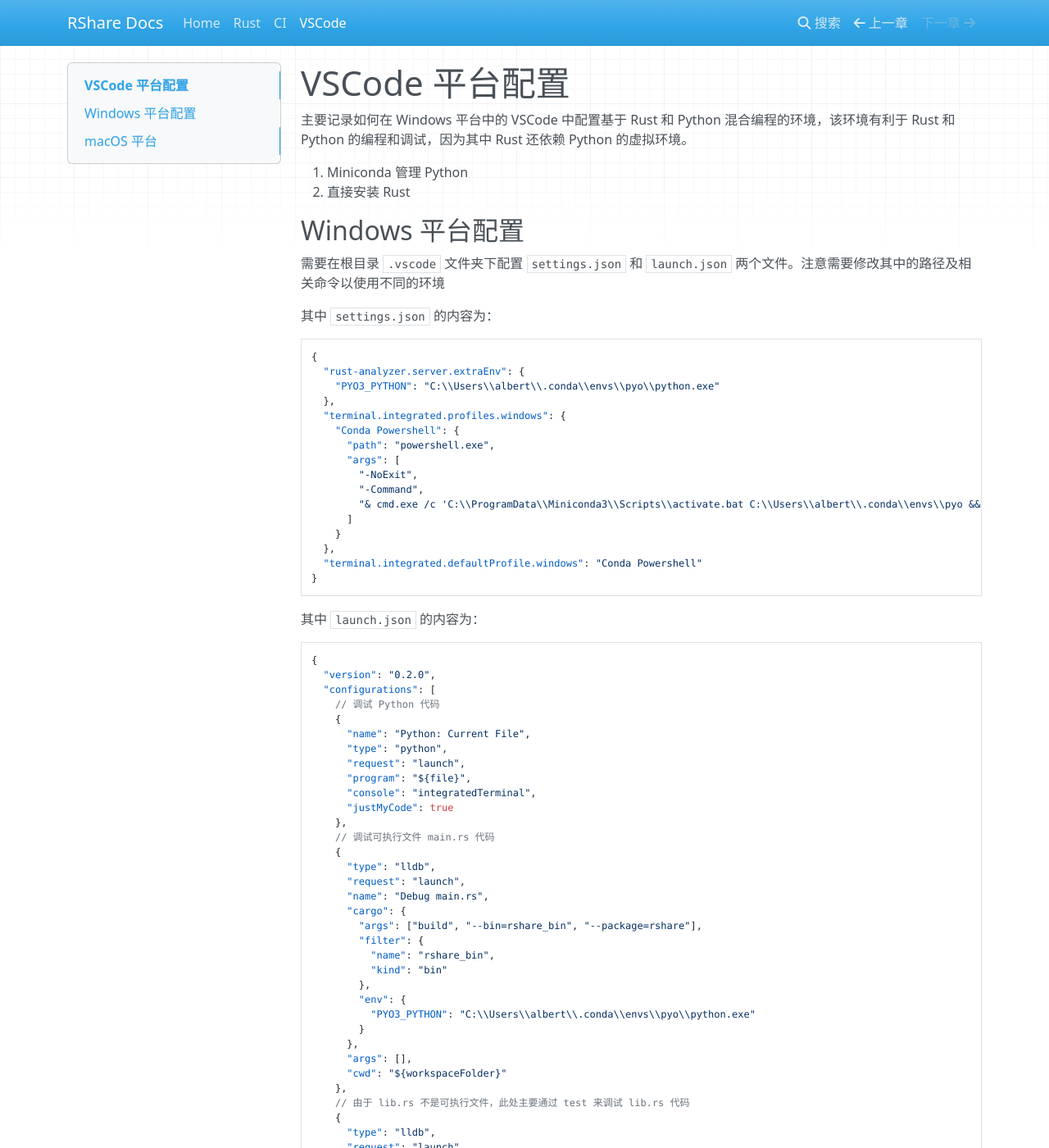
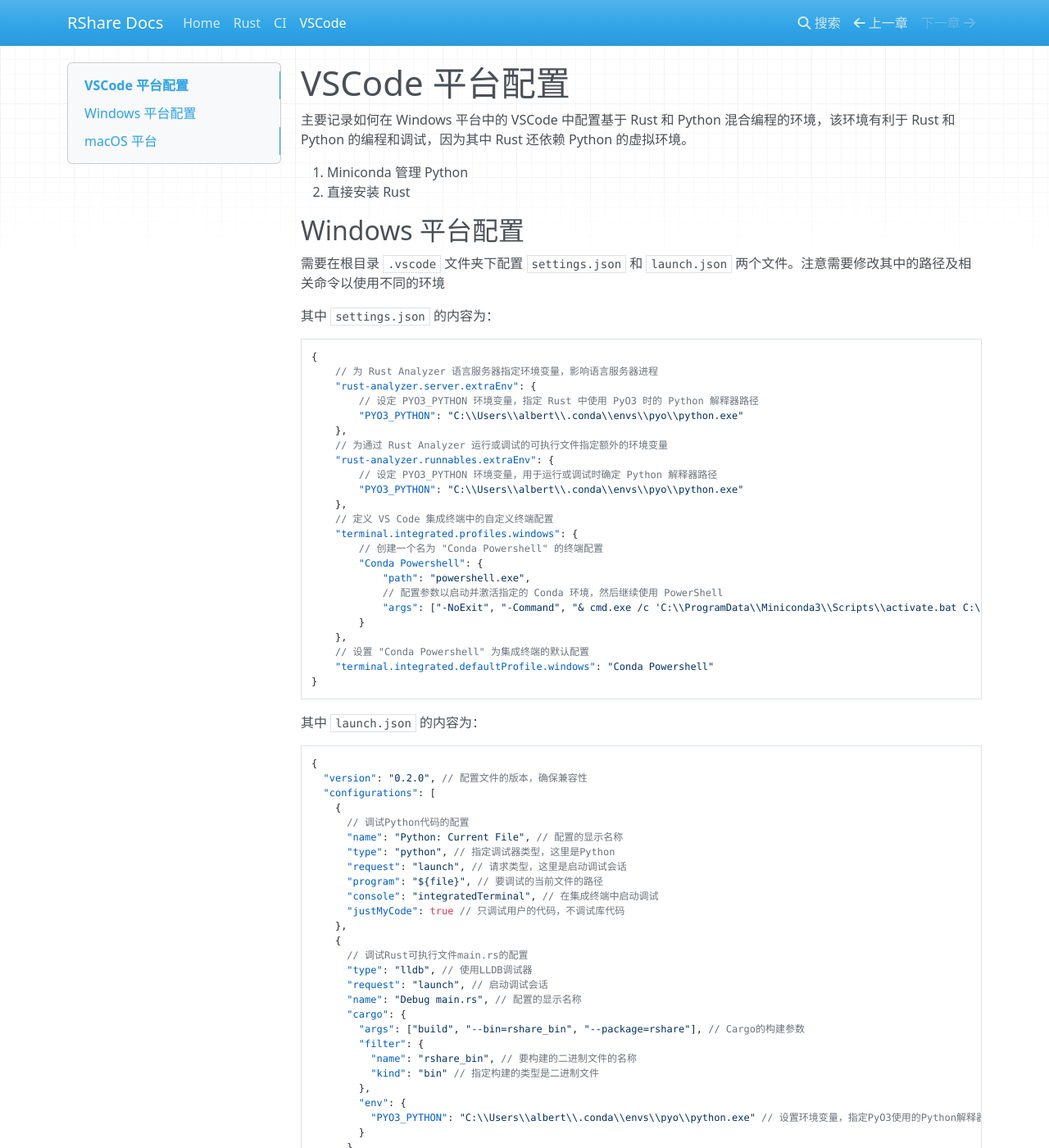
Before and after one commit to albertandking/rshare, an MkDocs documentation site: the page built from docs/vscode.md, in a window 1280 px wide and 1400 px high. Shown: the whole window at 82% size. Built offline with MkDocs 1.6.1, drawn with Linux system fonts in a browser that asks for light colours; nearby versions of some CDN libraries; some of the changed text lies outside the part shown.

Commit message:
add envs

````diff
--- a/docs/vscode.md
+++ b/docs/vscode.md
@@ -14,20 +14,27 @@
 
 ```json
 {
-  "rust-analyzer.server.extraEnv": {
-    "PYO3_PYTHON": "C:\\Users\\albert\\.conda\\envs\\pyo\\python.exe"
-  },
-  "terminal.integrated.profiles.windows": {
-    "Conda Powershell": {
-      "path": "powershell.exe",
-      "args": [
-        "-NoExit",
-        "-Command",
-        "& cmd.exe /c 'C:\\ProgramData\\Miniconda3\\Scripts\\activate.bat C:\\Users\\albert\\.conda\\envs\\pyo && powershell'"
-      ]
-    }
-  },
-  "terminal.integrated.defaultProfile.windows": "Conda Powershell"
+    // 为 Rust Analyzer 语言服务器指定环境变量，影响语言服务器进程
+    "rust-analyzer.server.extraEnv": {
+        // 设定 PYO3_PYTHON 环境变量，指定 Rust 中使用 PyO3 时的 Python 解释器路径
+        "PYO3_PYTHON": "C:\\Users\\albert\\.conda\\envs\\pyo\\python.exe"
+    },
+    // 为通过 Rust Analyzer 运行或调试的可执行文件指定额外的环境变量
+    "rust-analyzer.runnables.extraEnv": {
+        // 设定 PYO3_PYTHON 环境变量，用于运行或调试时确定 Python 解释器路径
+        "PYO3_PYTHON": "C:\\Users\\albert\\.conda\\envs\\pyo\\python.exe"
+    },
+    // 定义 VS Code 集成终端中的自定义终端配置
+    "terminal.integrated.profiles.windows": {
+        // 创建一个名为 "Conda Powershell" 的终端配置
+        "Conda Powershell": {
+            "path": "powershell.exe",
+            // 配置参数以启动并激活指定的 Conda 环境，然后继续使用 PowerShell
+            "args": ["-NoExit", "-Command", "& cmd.exe /c 'C:\\ProgramData\\Miniconda3\\Scripts\\activate.bat C:\\Users\\albert\\.conda\\envs\\pyo && powershell'"]
+        }
+    },
+    // 设置 "Conda Powershell" 为集成终端的默认配置
+    "terminal.integrated.defaultProfile.windows": "Conda Powershell"
 }
 ```
 
@@ -35,52 +42,52 @@
 
 ```json
 {
-  "version": "0.2.0",
+  "version": "0.2.0", // 配置文件的版本，确保兼容性
   "configurations": [
-    // 调试 Python 代码
     {
-      "name": "Python: Current File",
-      "type": "python",
-      "request": "launch",
-      "program": "${file}",
-      "console": "integratedTerminal",
-      "justMyCode": true
+      // 调试Python代码的配置
+      "name": "Python: Current File", // 配置的显示名称
+      "type": "python", // 指定调试器类型，这里是Python
+      "request": "launch", // 请求类型，这里是启动调试会话
+      "program": "${file}", // 要调试的当前文件的路径
+      "console": "integratedTerminal", // 在集成终端中启动调试
+      "justMyCode": true // 只调试用户的代码，不调试库代码
     },
-    // 调试可执行文件 main.rs 代码
     {
-      "type": "lldb",
-      "request": "launch",
-      "name": "Debug main.rs",
+      // 调试Rust可执行文件main.rs的配置
+      "type": "lldb", // 使用LLDB调试器
+      "request": "launch", // 启动调试会话
+      "name": "Debug main.rs", // 配置的显示名称
       "cargo": {
-        "args": ["build", "--bin=rshare_bin", "--package=rshare"],
+        "args": ["build", "--bin=rshare_bin", "--package=rshare"], // Cargo的构建参数
         "filter": {
-          "name": "rshare_bin",
-          "kind": "bin"
+          "name": "rshare_bin", // 要构建的二进制文件的名称
+          "kind": "bin" // 指定构建的类型是二进制文件
         },
         "env": {
-          "PYO3_PYTHON": "C:\\Users\\albert\\.conda\\envs\\pyo\\python.exe"
+          "PYO3_PYTHON": "C:\\Users\\albert\\.conda\\envs\\pyo\\python.exe" // 设置环境变量，指定PyO3使用的Python解释器路径
         }
       },
-      "args": [],
-      "cwd": "${workspaceFolder}"
+      "args": [], // 启动调试会话时传递给程序的参数
+      "cwd": "${workspaceFolder}" // 调试会话的当前工作目录
     },
-    // 由于 lib.rs 不是可执行文件，此处主要通过 test 来调试 lib.rs 代码
     {
-      "type": "lldb",
-      "request": "launch",
-      "name": "Debug unit tests in library 'rshare'",
+      // 调试Rust库lib.rs中的单元测试的配置
+      "type": "lldb", // 使用LLDB调试器
+      "request": "launch", // 启动调试会话
+      "name": "Debug unit tests in library 'rshare'", // 配置的显示名称
       "cargo": {
-        "args": ["test", "--no-run", "--lib", "--package=rshare"],
+        "args": ["test", "--no-run", "--lib", "--package=rshare"], // Cargo的测试参数，--no-run表示编译测试但不运行
         "filter": {
-          "name": "rshare",
-          "kind": "lib"
+          "name": "rshare", // 指定库的名称
+          "kind": "lib" // 指定构建的类型是库
         },
         "env": {
-          "PYO3_PYTHON": "C:\\Users\\albert\\.conda\\envs\\pyo\\python.exe"
+          "PYO3_PYTHON": "C:\\Users\\albert\\.conda\\envs\\pyo\\python.exe" // 设置环境变量，指定PyO3使用的Python解释器路径
         }
       },
-      "args": [],
-      "cwd": "${workspaceFolder}"
+      "args": [], // 启动调试会话时传递给程序的参数
+      "cwd": "${workspaceFolder}" // 调试会话的当前工作目录
     }
   ]
 }
````
Also changed, not shown: 1 other file.
